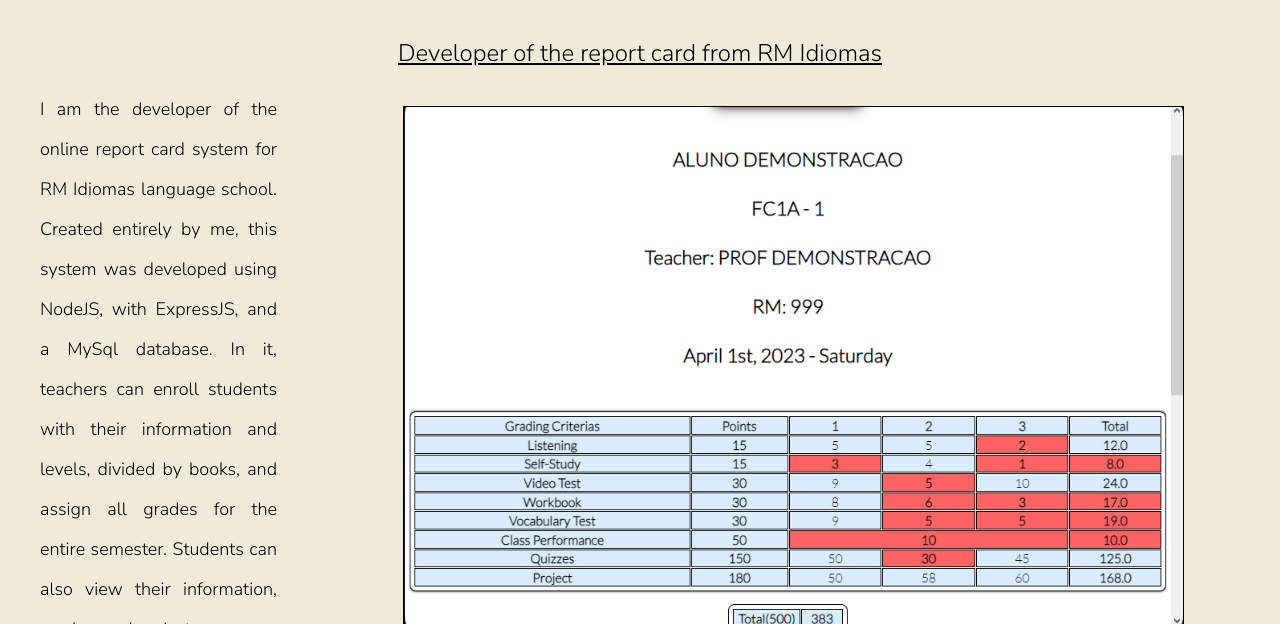
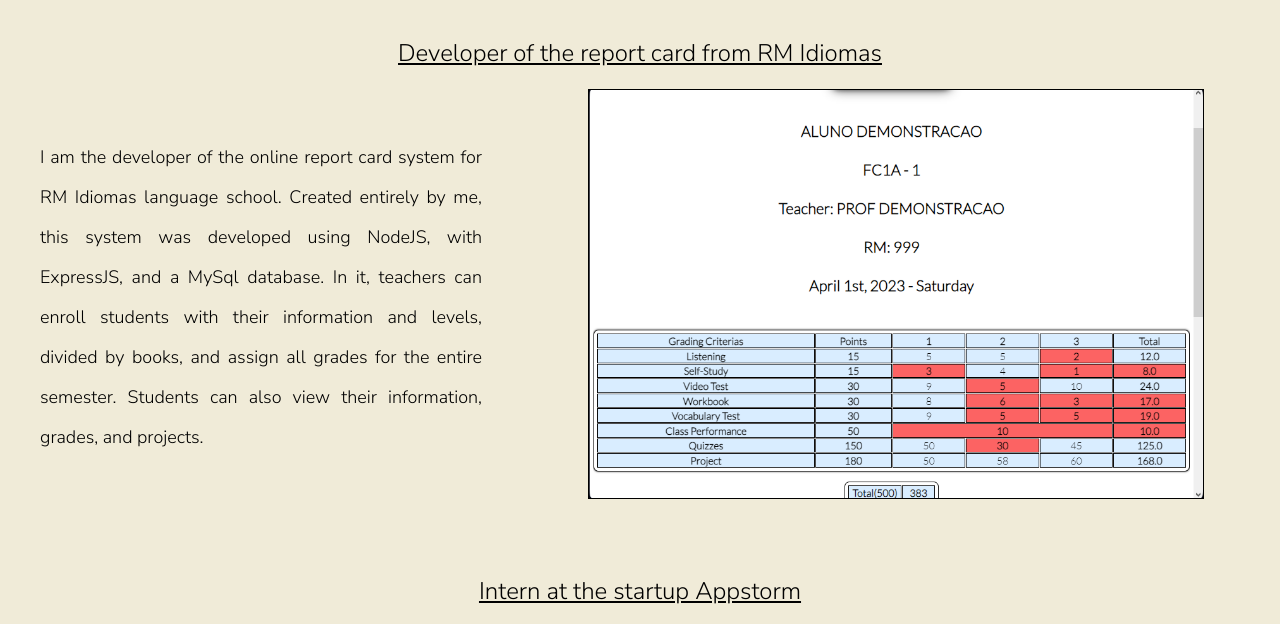
Before and after one commit to AndreMeneses0103/MyWebsite, a plain HTML site: page index.html in a window 1280 px wide. Shown: the part 4031-4655 px from the top of the page. Drawn offline with Linux system fonts and the light colour scheme; no server answers.

Commit message:
Fix rm image

```diff
--- a/style.css
+++ b/style.css
@@ -274,6 +274,11 @@
     border: solid 1px black;
 }
 
+.rm_image{
+    width: 60%;
+    min-width: 400px;
+}
+
 
 #app_image{
     max-width: 90%;
```
Also changed, not shown: index.html (+0 -1 lines).
